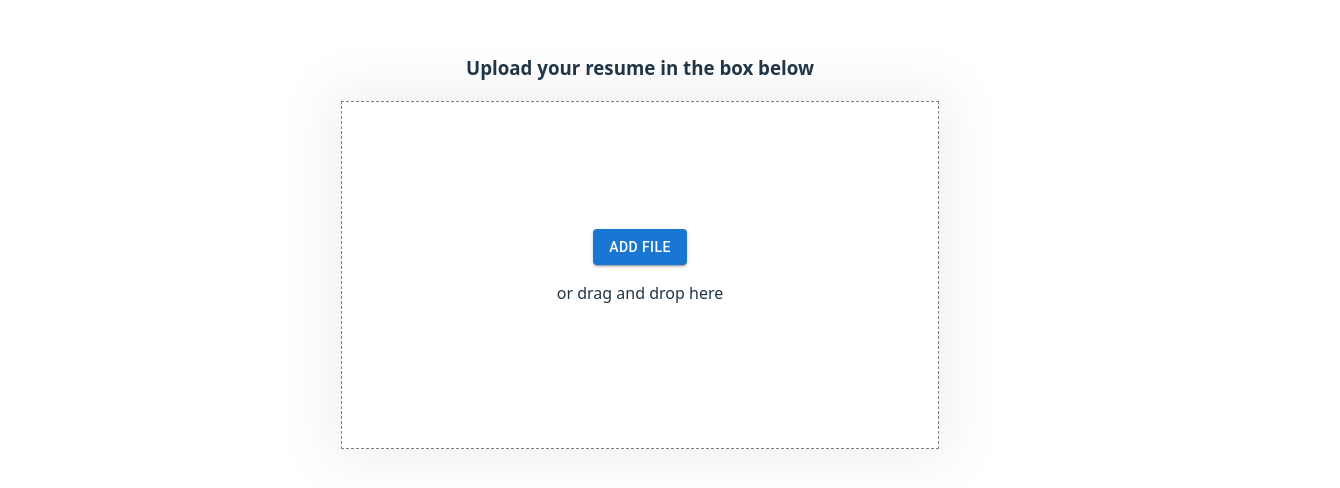
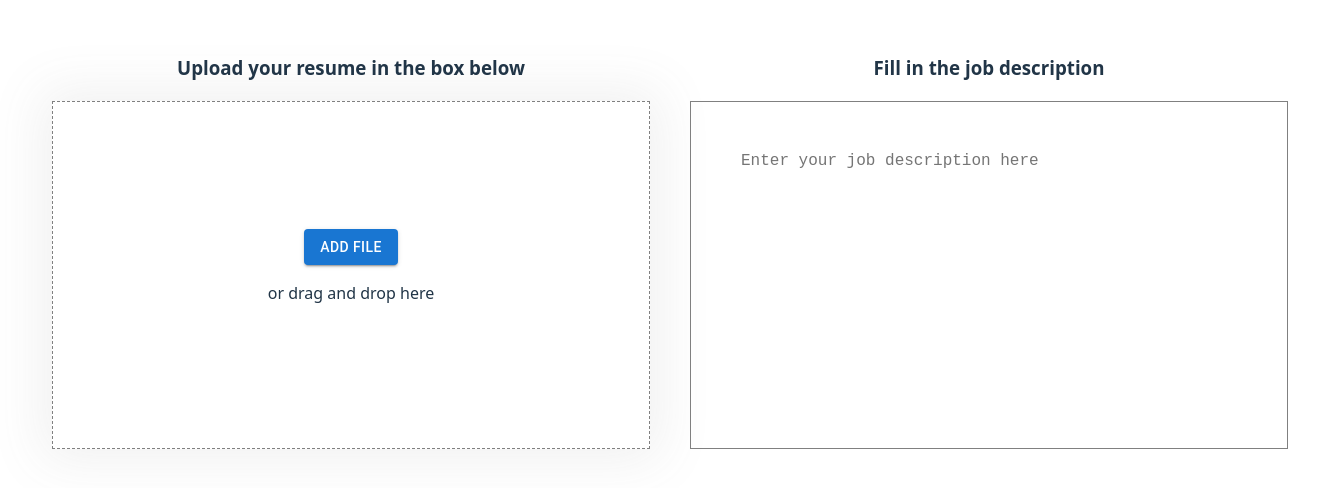
Before and after one commit to devireddyprasanth22/resume-checker, a React (Vite) app in the folder frontend/: page / in a window 1280 px wide. Shown: the part 158-646 px from the top of the page, 1340 px wide, since content can reach past the window. Built offline with nearby package versions, Linux system fonts and the light colour scheme.

Commit message:
basic text box area for job description input

```diff
--- a/frontend/package.json
+++ b/frontend/package.json
@@ -12,6 +12,7 @@
   "dependencies": {
     "@emotion/react": "^11.14.0",
     "@emotion/styled": "^11.14.0",
+    "@mui/base": "^5.0.0-beta.70",
     "@mui/icons-material": "^6.4.8",
     "@mui/material": "^6.4.8",
     "@mui/styled-engine-sc": "^6.4.6",
--- a/frontend/src/App.tsx
+++ b/frontend/src/App.tsx
@@ -3,15 +3,25 @@ import reactLogo from './assets/react.svg'
 import viteLogo from '/vite.svg'
 import './App.css'
 import UploadBox from './components/uploadResume'
+import JobDescription from './components/jobDescription'
 
 function App() {
 
   return (
     <>
-      <div>
-        <h3> Upload your resume in the box below</h3>
+       <div style={{ display: 'flex', justifyContent: 'space-between', padding: '20px' }}>
+        {/* Upload Resume Section */}
+        <div style={{ flex: 1, marginRight: '20px' }}>
+          <h3>Upload your resume in the box below</h3>
+          <UploadBox />
+        </div>
+
+        {/* Job Description Section */}
+        <div style={{ flex: 1, marginLeft: '20px' }}>
+          <h3>Fill in the job description</h3>
+          <JobDescription />
+        </div>
       </div>
-      <UploadBox/>
     </>
   )
 }
--- a/frontend/src/components/jobDescription.tsx
+++ b/frontend/src/components/jobDescription.tsx
@@ -0,0 +1,32 @@
+import * as React from "react";
+import { TextareaAutosize } from "@mui/base/TextareaAutosize";
+import { Box } from "@mui/material";
+
+export default function JobDescription() {
+    return (
+        <Box
+            sx={{
+                p: { xs: 2, sm: 4, md: 6 },
+                border: "1px solid grey",
+                width: { xs: "90%", sm: "80%", md: "500px" },
+                height: { xs: "50vh", sm: "35vh", md: "250px" },
+                display: "flex",
+                overflow:'auto',
+            }}
+        >
+            <TextareaAutosize
+                aria-label="job description"
+                placeholder="Enter your job description here"
+                style={{
+                    width: "100%",
+                    height: "100%",
+                    resize: "none",
+                    fontSize: "16px",
+                    border: "none",
+                    outline: "none",
+                    background: "transparent",
+                }}
+            />
+        </Box>
+    );
+}
```
Also changed, not shown: 2 other files (tests, documents, lock files or other folders).
